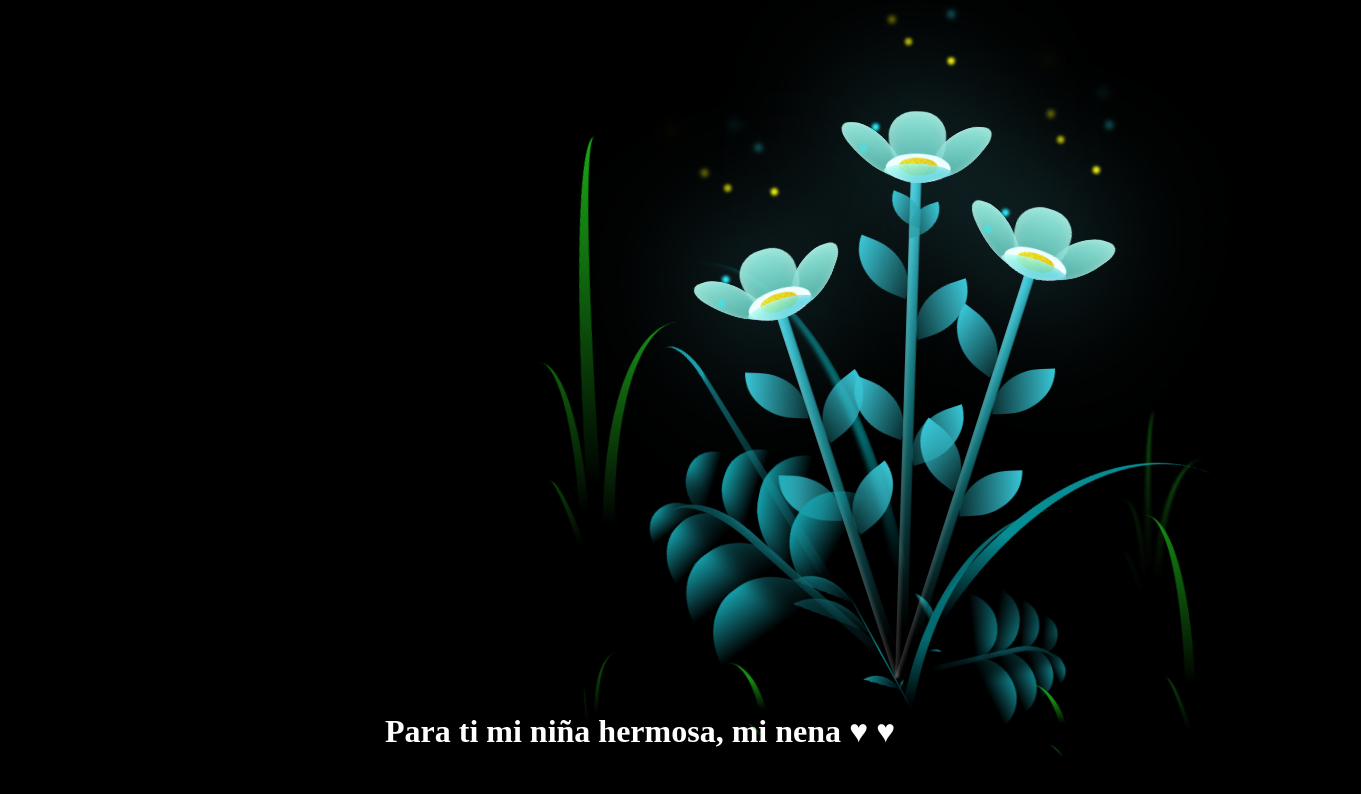
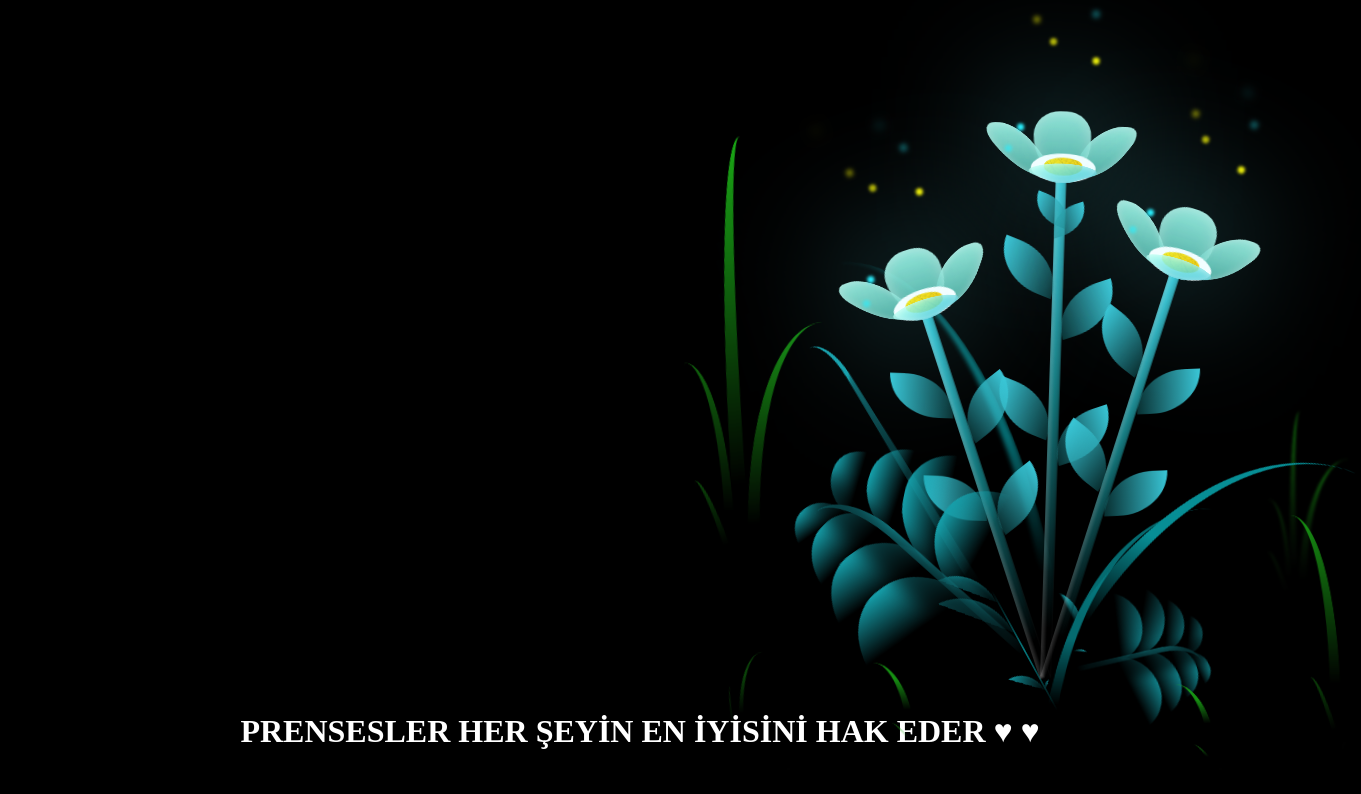
Before and after one commit to abdullahaydiin/cicegim, a plain HTML site: page index.html in a window 1280 px wide. Shown: the whole page, 1361 px wide, since content can reach past the window. Drawn offline with Linux system fonts and the light colour scheme.

Commit message:
Update index.html
Signed-off-by: abdullahaydiin <128292675+abdullahaydiin@users.noreply.github.com>

```diff
--- a/index.html
+++ b/index.html
@@ -11,7 +11,7 @@
 </head>
 
 <body class="not-loaded">
-  <h1 class="tx-color">Para ti mi niña hermosa, mi nena ♥ ♥ </h1>
+  <h1 class="tx-color">PRENSESLER HER ŞEYİN EN İYİSİNİ HAK EDER ♥ ♥ </h1>
   <div class="night"></div>
   <div class="flowers">
     <div class="flower flower--1">
```
